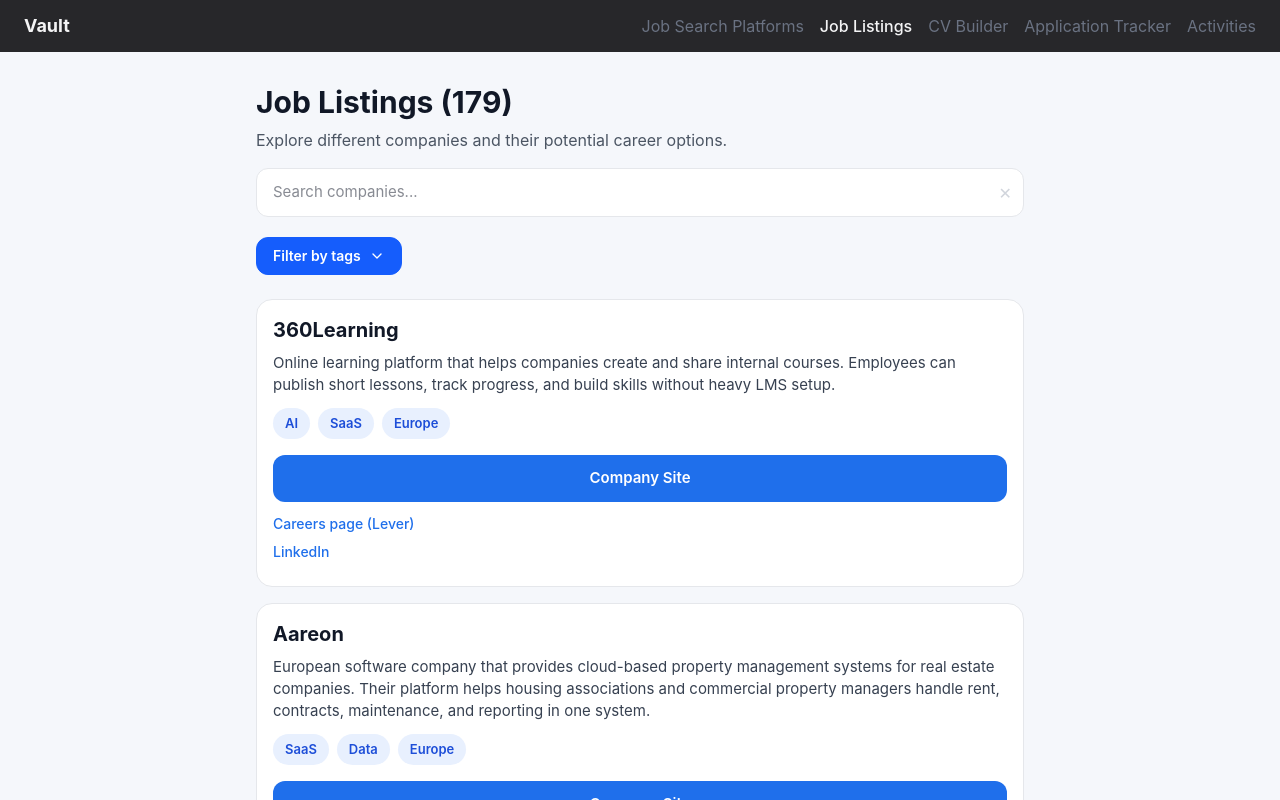
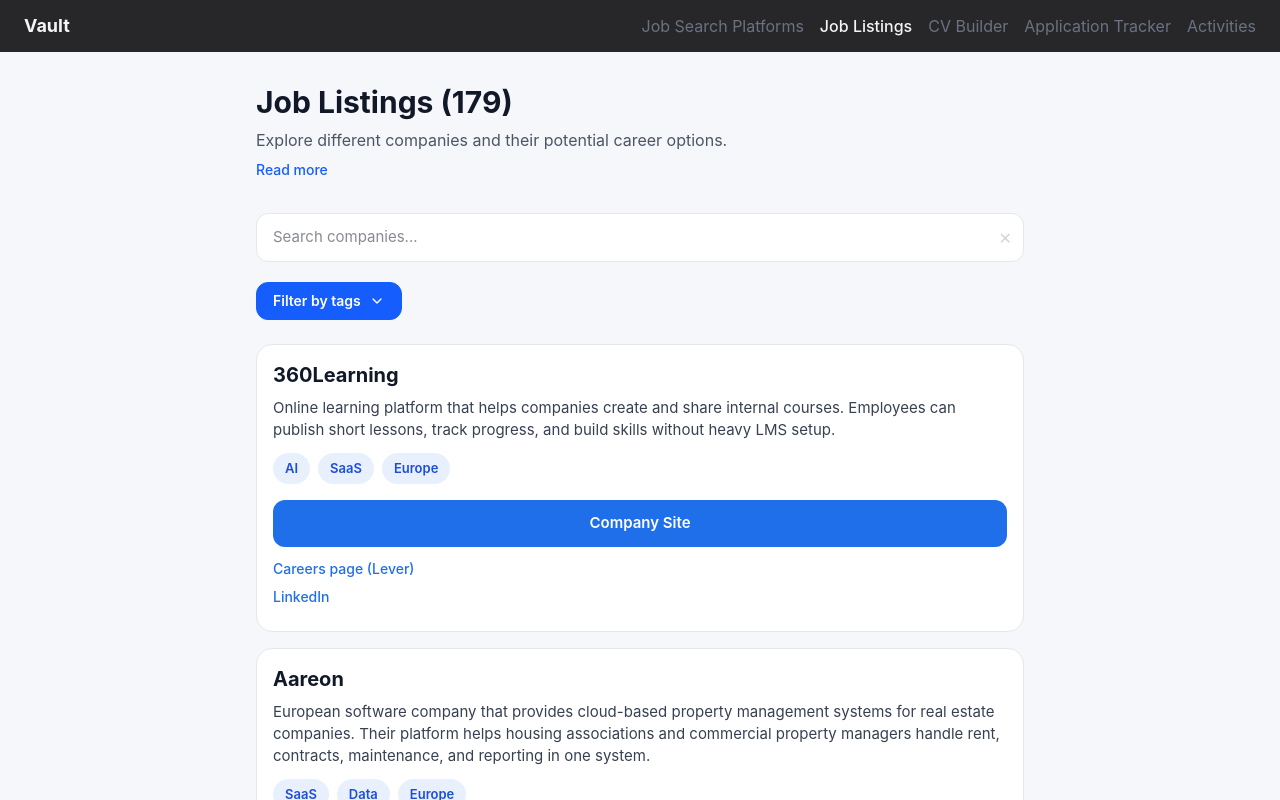
Before and after one commit to Dimterion/vault, a React (Vite) app: page /listings in a window 1280 px wide. Shown: the top 800 px of the page. Built offline with nearby package versions, Linux system fonts and the light colour scheme.

Commit message:
add additional description section to listings page

```diff
--- a/src/pages/listings.tsx
+++ b/src/pages/listings.tsx
@@ -7,6 +7,7 @@
   const [searchQuery, setSearchQuery] = useState("");
   const [showTags, setShowTags] = useState(false);
   const [selectedTags, setSelectedTags] = useState<string[]>([]);
+  const [showMoreText, setShowMoreText] = useState(false);
 
   const allTags = useMemo(() => {
     const tagsSet = new Set<string>();
@@ -63,9 +64,41 @@
             Job Listings ({filteredListings.length})
           </h1>
 
-          <p className="text-base leading-6" style={{ color: "#4b5563" }}>
-            Explore different companies and their potential career options.
-          </p>
+          <div className="mb-4">
+            <p className="text-base leading-6" style={{ color: "#4b5563" }}>
+              Explore different companies and their potential career options.
+            </p>
+
+            {showMoreText && (
+              <div className="mt-3 space-y-3" style={{ color: "#4b5563" }}>
+                <p className="text-base leading-6">
+                  This is a list of companies that may have open positions
+                  remotely (around the world), within Europe, or France.
+                </p>
+                <p className="text-base leading-6">
+                  You can use the search or available tags to filter the
+                  results.
+                </p>
+                <p className="text-base leading-6">
+                  Main link leads to the company's website and then there are
+                  additional links directly to the jobs page and LinkedIn.
+                </p>
+                <p className="text-base leading-6">
+                  Some companies may not have a dedicated jobs page or LinkedIn
+                  profile, or they may use a separate platform (in that case its
+                  name is mentioned in parenthesis).
+                </p>
+              </div>
+            )}
+
+            <button
+              onClick={() => setShowMoreText(!showMoreText)}
+              className="mt-2 cursor-pointer text-sm font-medium text-blue-600 hover:text-blue-700 hover:underline focus:ring-2 focus:ring-blue-600 focus:ring-offset-2 focus:outline-none"
+              aria-expanded={showMoreText}
+            >
+              {showMoreText ? "Show less" : "Read more"}
+            </button>
+          </div>
 
           <input
             type="text"
@@ -122,7 +155,9 @@
                   strokeWidth="2"
                   strokeLinecap="round"
                   strokeLinejoin="round"
-                  className={`transform transition-transform ${showTags ? "rotate-180" : ""}`}
+                  className={`transform transition-transform ${
+                    showTags ? "rotate-180" : ""
+                  }`}
                 >
                   <polyline points="6 9 12 15 18 9"></polyline>
                 </svg>
```
